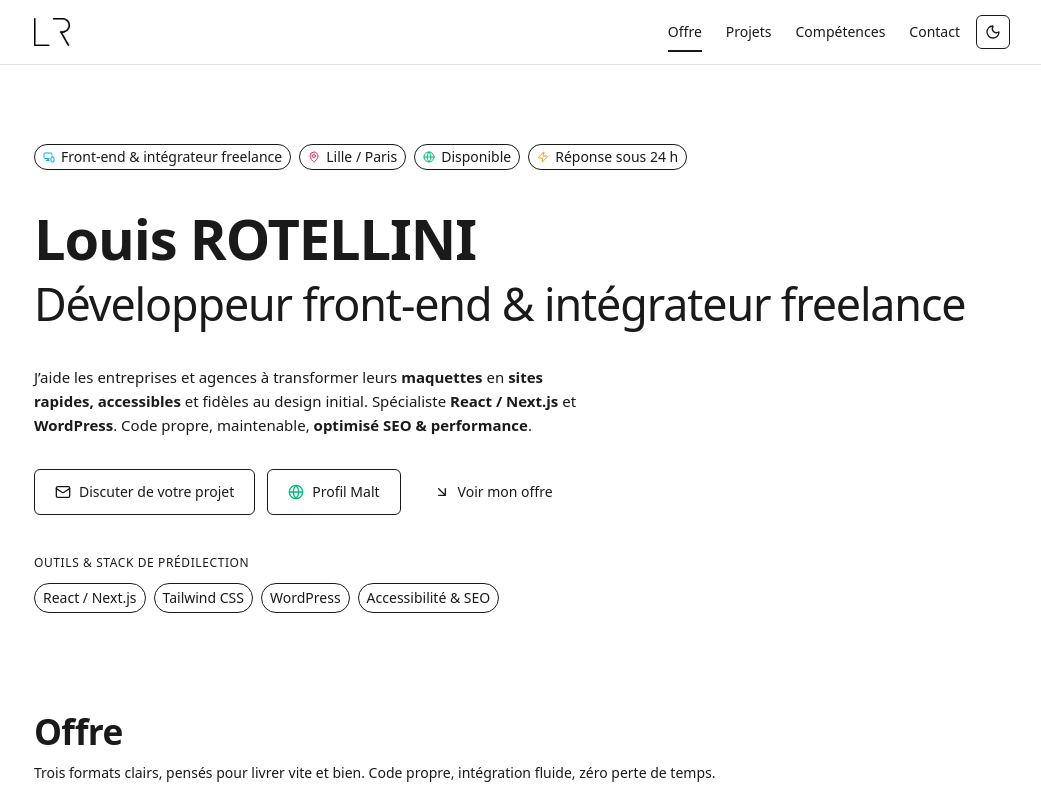
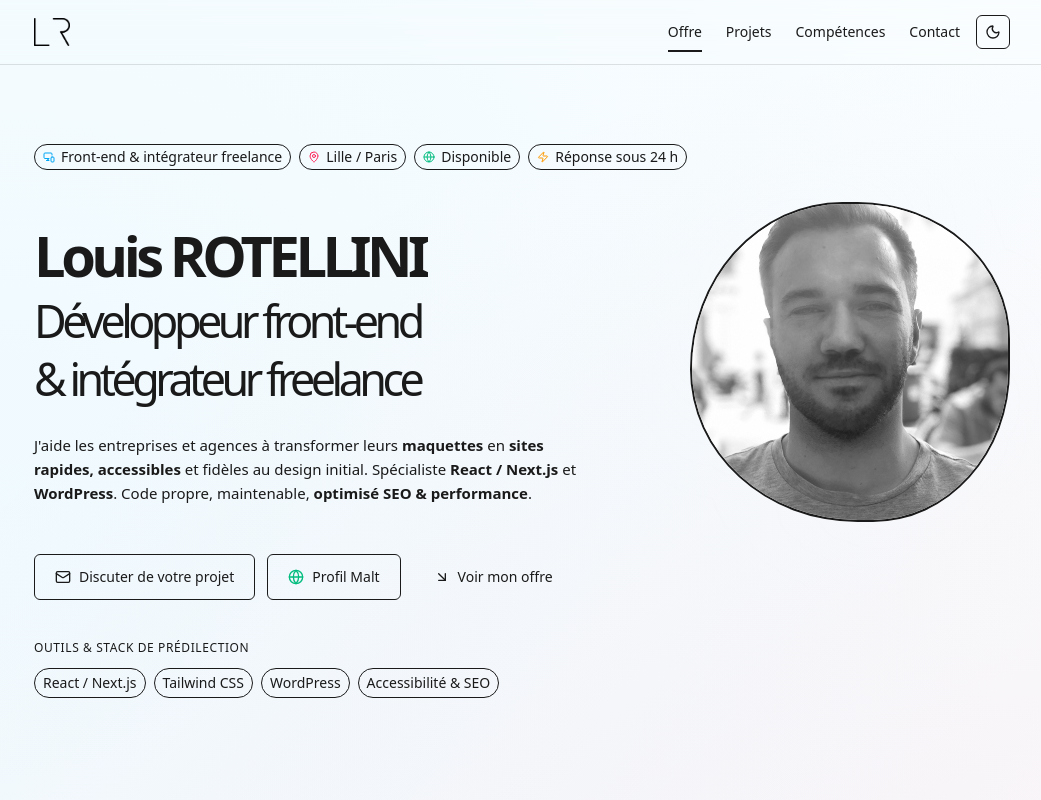
Before and after one commit to L-Rotellini/louisrotellini-portfolio, a Next.js app: page / in a window 1280 px wide. Shown: the top 800 px of the page, without its empty margins (118-1159 px from the left). Built offline with nearby package versions, Linux system fonts and the light colour scheme.

Commit message:
Photo + Background

```diff
--- a/src/app/globals.css
+++ b/src/app/globals.css
@@ -104,7 +104,7 @@ svg { transition: transform var(--dur-fast) var(--ease-out); }
 button:hover svg { transform: rotate(20deg); }
 
 /* Typo */
-h1,h2,h3 { line-height: 1.3; letter-spacing: -0.02em; }
+h1,h2,h3 { line-height: 1.3; letter-spacing: -0.08em; }
 h1 { font-size: 2.5rem; font-weight: 700; }
 h2 { font-size: 1.8rem; font-weight: 600; }
 h3 { font-size: 1.2rem; font-weight: 500; }
--- a/src/app/layout.tsx
+++ b/src/app/layout.tsx
@@ -96,6 +96,15 @@ export default function RootLayout({ children }: { children: React.ReactNode })
           GeistMono.variable,
           "min-h-dvh bg-[--background] text-[--foreground] antialiased transition-colors duration-500",
         ].join(" ")}
+        style={{
+          background: `
+            radial-gradient(circle at 10% 10%, rgba(56, 189, 248, 0.08) 0%, transparent 40%),
+            radial-gradient(circle at 90% 30%, rgba(244, 63, 94, 0.08) 0%, transparent 40%),
+            radial-gradient(circle at 20% 50%, rgba(99, 102, 241, 0.08) 0%, transparent 40%),
+            radial-gradient(circle at 85% 70%, rgba(16, 185, 129, 0.08) 0%, transparent 40%),
+            radial-gradient(circle at 15% 90%, rgba(168, 85, 247, 0.08) 0%, transparent 40%)
+          `
+        }}
       >
         {/* Données structurées Person + offre de services */}
         <Script
@@ -163,11 +172,11 @@ export default function RootLayout({ children }: { children: React.ReactNode })
         />
 
         <ThemeProvider attribute="class" defaultTheme="system" enableSystem>
-          <Navbar />
-          <ScrollProgressBar placeBelowHeader />
-          <main className="mx-auto max-w-5xl px-4 md:px-6 pb-24">{children}</main>
-          <Footer />
-          <BackToTop />
+            <Navbar />
+            <ScrollProgressBar placeBelowHeader />
+            <main className="mx-auto max-w-5xl px-4 md:px-6 pb-24">{children}</main>
+            <Footer />
+            <BackToTop />
         </ThemeProvider>
 
         {/* Vercel Web Analytics */}
--- a/src/app/page.tsx
+++ b/src/app/page.tsx
@@ -4,7 +4,6 @@ import ProjectsCarousel from "@/components/ProjectsCarousel";
 import AnimatedSection from "@/components/AnimatedSection";
 import ContactSection from "@/components/ContactSection";
 import HeroSection from "@/components/HeroSection";
-import AboutSection from "@/components/AboutSection";
 
 export default function Home() {
   return (
@@ -13,11 +12,6 @@ export default function Home() {
       <AnimatedSection immediate>
         <HeroSection />
       </AnimatedSection>
-
-    {/* ABOUT */}
-    {/* <AnimatedSection id="a-propos">
-      <AboutSection />
-    </AnimatedSection> */}
 
       {/* OFFRE */}
       <AnimatedSection id="offre">
--- a/src/components/AboutSection.tsx
+++ /dev/null
@@ -1,45 +0,0 @@
-import Image from "next/image";
-
-export default function AboutSection() {
-  return (
-    <section id="a-propos" className="space-y-8">
-      <h2>À propos</h2>
-
-      <div className="grid gap-8 md:grid-cols-[200px,1fr] items-start">
-        {/* Portrait */}
-        <div className="relative aspect-square w-[180px] md:w-[200px] overflow-hidden">
-          <Image
-            src="/louis-rotellini.jpg"           // <- remplace si besoin
-            alt="Portrait de Louis Rotellini"
-            fill
-            sizes="(max-width: 768px) 180px, 200px"
-            className="object-cover"
-            priority
-          />
-        </div>
-
-        {/* Texte */}
-        <div className="space-y-4 text-[15px] max-w-prose">
-          <p>
-            Je conçois et intègre des interfaces sobres, accessibles et performantes.
-            Mon approche&nbsp;: comprendre vite, livrer propre, collaborer simplement
-            avec les équipes produit et marketing.
-          </p>
-          <p>
-            Après plusieurs années en freelance pour des marques comme Decathlon, Disneyland Paris
-            ou Damart, j’interviens aujourd’hui sur des missions ponctuelles en parallèle
-            de mon activité salariée.
-          </p>
-
-          {/* Infos rapides */}
-          <ul className="flex flex-wrap gap-2 text-sm text-[--muted]">
-            <li className="rounded-full border px-3 py-1">HTML/CSS/JS</li>
-            <li className="rounded-full border px-3 py-1">WordPress</li>
-            <li className="rounded-full border px-3 py-1">Emailing HTML</li>
-            <li className="rounded-full border px-3 py-1">Accessibilité</li>
-          </ul>
-        </div>
-      </div>
-    </section>
-  );
-}
--- a/src/components/ContactSection.tsx
+++ b/src/components/ContactSection.tsx
@@ -30,7 +30,7 @@ export default function ContactSection() {
   };
 
   return (
-    <section id="contact" aria-labelledby="contact-title" className="space-y-8">
+    <div className="space-y-8">
       <FadeIn>
         <h2 id="contact-title">Contact</h2>
       </FadeIn>
@@ -134,6 +134,6 @@ export default function ContactSection() {
           </Link>
         </div>
       </FadeIn>
-    </section>
+    </div>
   );
 }
--- a/src/components/HeroSection.tsx
+++ b/src/components/HeroSection.tsx
@@ -1,3 +1,4 @@
+import Image from "next/image";
 import { profile } from "@/data/profile";
 import {
   Mail,
@@ -66,7 +67,10 @@ export default function HeroSection() {
         </span>
       </div>
 
-      {/* Titre */}
+      {/* Contenu principal : Texte + Photo */}
+      <div className="flex flex-col-reverse md:flex-row md:items-center md:justify-between gap-8">
+        {/* Texte */}
+        <div className="space-y-6">
           <h1
             id="hero-title"
             className="tracking-tight leading-[1.08] text-[clamp(2rem,6vw,4.2rem)] font-bold text-balance"
@@ -79,15 +83,38 @@ export default function HeroSection() {
             </span>
           </h1>
 
-      {/* Sous-texte aligné MALT : promesse + mots-clés */}
           <p className="max-w-prose text-[--muted] text-[15px]">
-        J’aide les entreprises et agences à transformer leurs{" "}
+            J'aide les entreprises et agences à transformer leurs{" "}
             <strong>maquettes</strong> en{" "}
             <strong>sites rapides, accessibles</strong> et fidèles au design initial.
             Spécialiste <strong>React / Next.js</strong> et{" "}
             <strong>WordPress</strong>. Code propre, maintenable,{" "}
             <strong>optimisé SEO & performance</strong>.
           </p>
+        </div>
+
+        {/* Photo */}
+        <div className="flex-shrink-0 relative">
+          {/* Fond dégradé derrière */}
+          <div className="absolute -inset-6 bg-gradient-to-br from-white/10 via-transparent to-white/5 rounded-full blur-2xl" />
+
+          {/* Photo */}
+          <div
+            className="relative w-56 h-56 md:w-80 md:h-80 overflow-hidden border-2 border-[--surface-border] shadow-[0_0_60px_rgba(255,255,255,0.1)]"
+            style={{
+              borderRadius: "50% 50% 45% 55% / 55% 45% 50% 50%",
+            }}
+          >
+            <Image
+              src="/louis-rotellini.jpg"
+              alt="Louis Rotellini"
+              fill
+              className="object-cover"
+              priority
+            />
+          </div>
+        </div>
+      </div>
 
       {/* CTA principaux */}
       <div className="flex flex-wrap items-center gap-3">
--- a/src/components/ProjectsCarousel.tsx
+++ b/src/components/ProjectsCarousel.tsx
@@ -112,15 +112,14 @@ export default function ProjectSection() {
   }, [page, totalPages]);
 
   return (
-    <div
-      className="space-y-8 overflow-hidden"
+  <div
+    className="space-y-8"
       onMouseEnter={() => (pausedRef.current = true)}
       onMouseLeave={() => (pausedRef.current = false)}
       aria-labelledby="projets-title"
     >
       <h2 id="projets-title">Projets</h2>
       <div ref={srRef} aria-live="polite" className="sr-only" />
-
       <div
         className="relative select-none cursor-grab active:cursor-grabbing touch-pan-y"
         onPointerDown={onDown}
```
Lines whose indentation alone changed are shown as unchanged.
